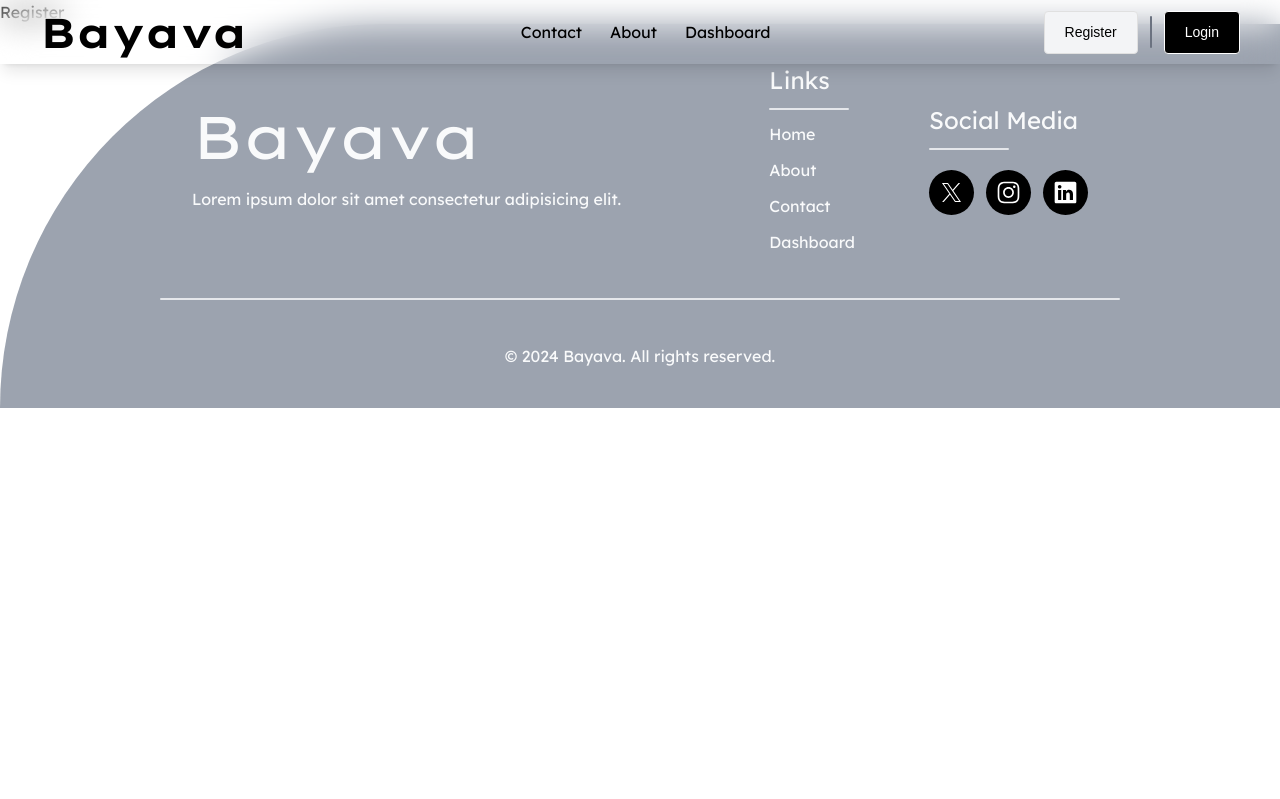
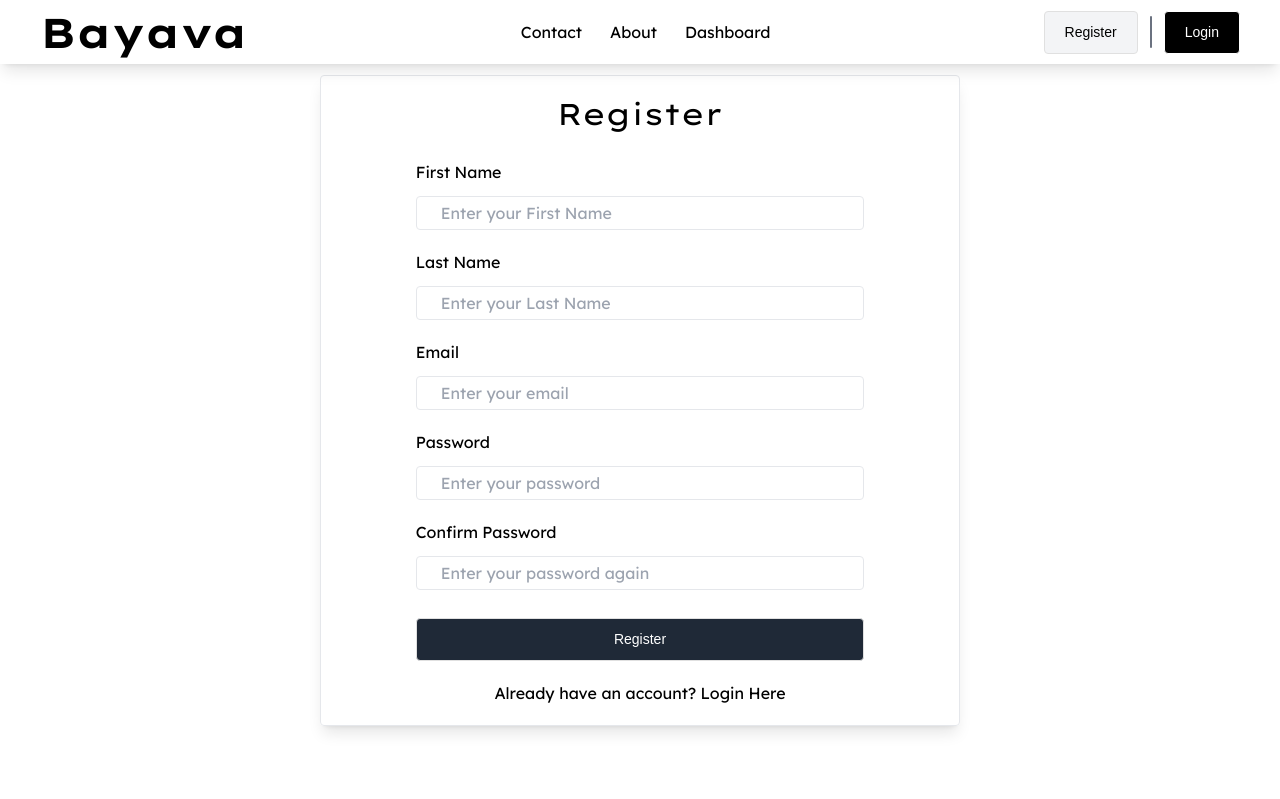
Before and after one commit to Grenud/heroku-test-app, a React (Vite) app in the folder client/: page /register in a window 1280 px wide. Shown: the top 799 px of the page. Built offline with nearby package versions, Linux system fonts and the light colour scheme; a web font is replaced by a local one.

Commit message:
Register Page added

```diff
--- a/client/src/Components/Auth/Login.jsx
+++ b/client/src/Components/Auth/Login.jsx
@@ -35,7 +35,7 @@ function Login() {
 						</div>
 
 						<div className="md:w-3/4 w-full">
-							<button className="login-button w-full">
+							<button className="button w-full">
 								Login
 							</button>
 						</div>
@@ -75,8 +75,8 @@ function Login() {
 							<p>
 								Don&rsquo;t have an account?{" "}
 								<span>
-									<Link href="/register" className="">
-										Register
+									<Link to="/register" className="">
+										Register Here
 									</Link>
 								</span>
 							</p>
--- a/client/src/Components/Auth/Register.jsx
+++ b/client/src/Components/Auth/Register.jsx
@@ -1,9 +1,87 @@
-import React from 'react'
+import React from "react";
+import { Link } from "react-router-dom";
 
 function Register() {
-  return (
-    <div>Register</div>
-  )
+	return (
+		<div className="h-screen flex flex-col items-center justify-center md:pt-0 pt-5">
+			<div className="border rounded p-5 flex flex-col items-center justify-center gap-7 md:w-1/2 full shadow-lg backdrop-blur-lg">
+				{/* <div className="w-full">
+                    <p className="p-5 w-full border shadow-lg rounded bg-red-600 text-white">Invalid email or password</p>
+                </div> */}
+				<div>
+					<h1 className="text-3xl">Register</h1>
+				</div>
+				<div className="w-full flex flex-col items-center justify-center gap-5">
+					<form className="flex justify-center items-center flex-col gap-7 w-full">
+						<div className="flex flex-col gap-5 md:w-3/4 w-full">
+							<div className="flex flex-col gap-3 w-full">
+								<label htmlFor="firstName">First Name</label>
+								<input
+									type="text"
+									placeholder="Enter your First Name"
+									className="border px-6 py-1 w-full rounded"
+								/>
+							</div>
+							<div className="flex flex-col gap-3 w-full">
+								<label htmlFor="lastName">Last Name</label>
+								<input
+									type="text"
+									placeholder="Enter your Last Name"
+									className="border px-6 py-1 w-full rounded"
+								/>
+							</div>
+							<div className="flex flex-col gap-3 w-full">
+								<label htmlFor="email">Email</label>
+								<input
+									type="email"
+									id="email"
+									placeholder="Enter your email"
+									className="border px-6 py-1 w-full rounded"
+								/>
+							</div>
+							<div className="flex flex-col gap-3 w-full">
+								<label htmlFor="password">Password</label>
+								<input
+									type="password"
+									id="password"
+									placeholder="Enter your password"
+									className="border px-6 py-1 rounded"
+								/>
+							</div>
+							<div className="flex flex-col gap-3 w-full">
+								<label htmlFor="password">Confirm Password</label>
+								<input
+									type="password"
+									id="password"
+									placeholder="Enter your password again"
+									className="border px-6 py-1 rounded"
+								/>
+							</div>
+						</div>
+
+						<div className="md:w-3/4 w-full">
+							<button className="button w-full">
+								Register
+							</button>
+						</div>
+					</form>
+
+					<div className="flex flex-col justify-center items-center gap-3">
+						<div>
+							<p>
+								Already have an account?{" "}
+								<span>
+									<Link to="/login" className="">
+										Login Here
+									</Link>
+								</span>
+							</p>
+						</div>
+					</div>
+				</div>
+			</div>
+		</div>
+	);
 }
 
-export default Register
+export default Register;
--- a/client/src/index.css
+++ b/client/src/index.css
@@ -119,7 +119,7 @@
         color: theme('colors.white');
     }
 
-    .login-button {
+    .button {
         background: theme('colors.gray.800');
         border: 1px solid #e0e0e0;
         font-family: 'Lexend Exa', sans-serif;
@@ -134,12 +134,12 @@
         transition: background-color 0.3s, color 0.3s;
     }
 
-    .login-button:hover {
+    .button:hover {
         background: theme(colors.gray.900);
         color: theme('colors.white');
     }
 
-    .login-button:active {
+    .button:active {
         background: theme(colors.gray.900);
         color: theme('colors.white');
     }
```
